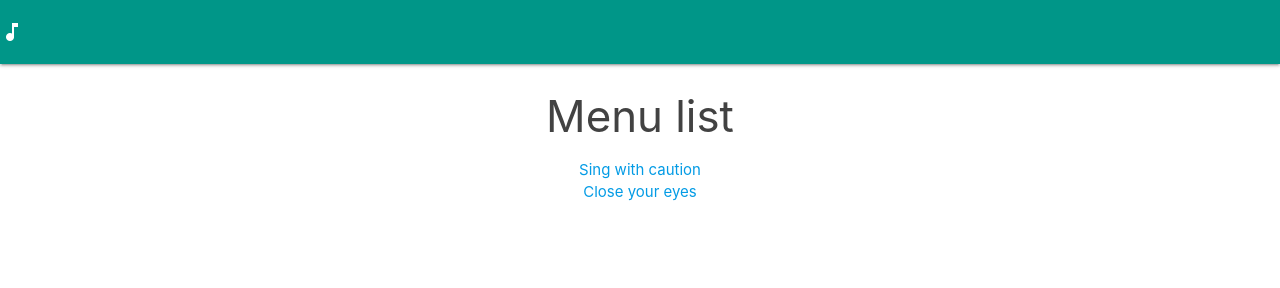
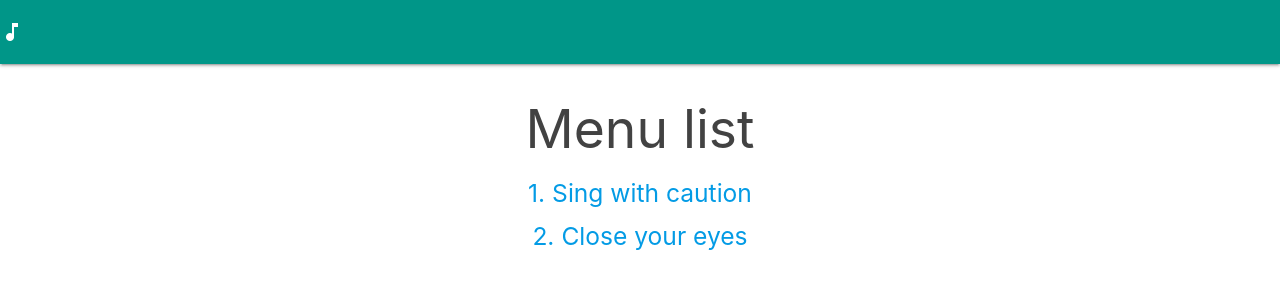
Before and after one commit to im-not-enemy/training-for-late-starter, a plain HTML site: page menu.html in a window 1280 px wide. Drawn offline with nearby package versions, Linux system fonts and the light colour scheme.

Commit message:
メニュー画面の文字サイズを調整

```diff
--- a/menu.html
+++ b/menu.html
@@ -28,13 +28,17 @@
       <div id="menuList">
         <div class="row">
           <div class="grey-text text-darken-3 center">
-            <h3>Menu list</h3>
+            <h2>Menu list</h2>
           </div>
           <div class="grey-text text-darken-3 center">
-            <a href="sing-with-caution/index.html">Sing with caution</a>
+            <a href="sing-with-caution/index.html">
+              <h5>1. Sing with caution</h5>
+            </a>
           </div>
           <div class="grey-text text-darken-3 center">
-            <a href="close-your-eyes/index.html">Close your eyes</a>
+            <a href="close-your-eyes/index.html">
+              <h5>2. Close your eyes</h5>
+            </a>
           </div>
         </div>
       </div>
```
